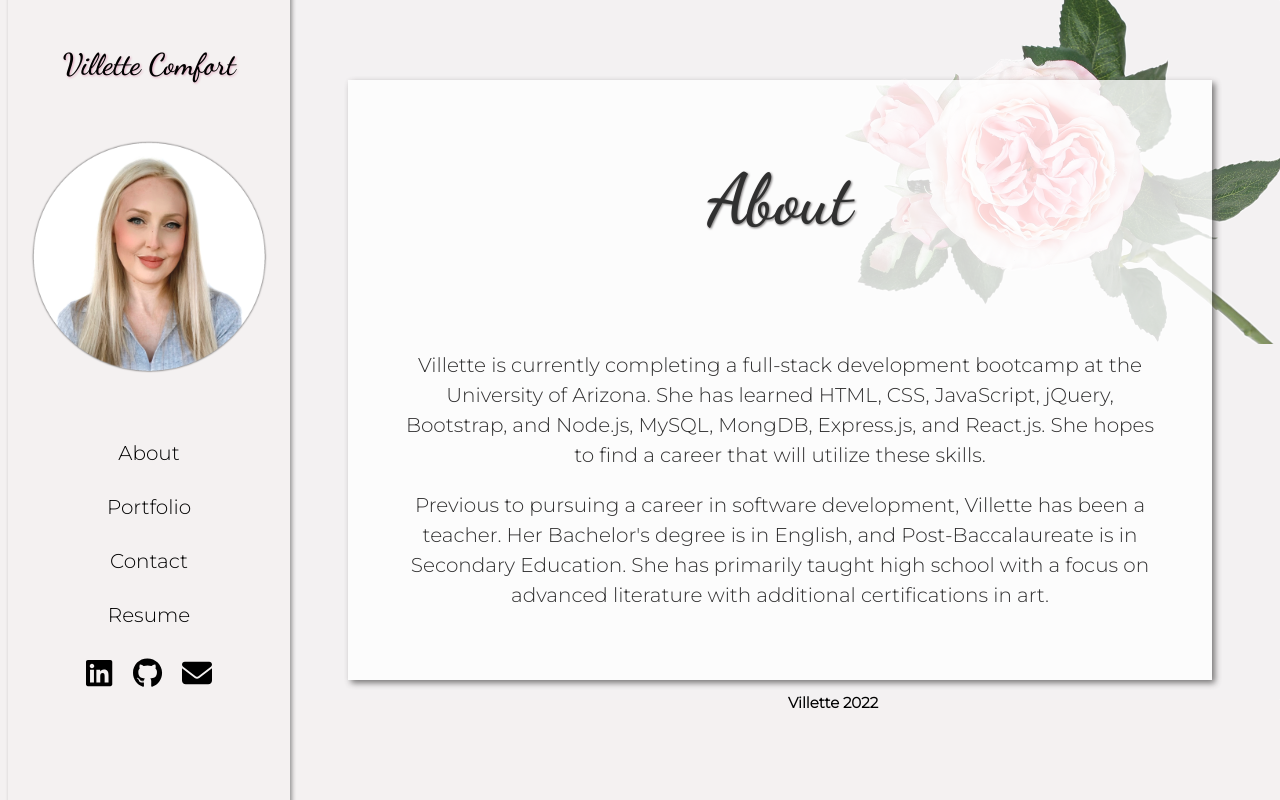
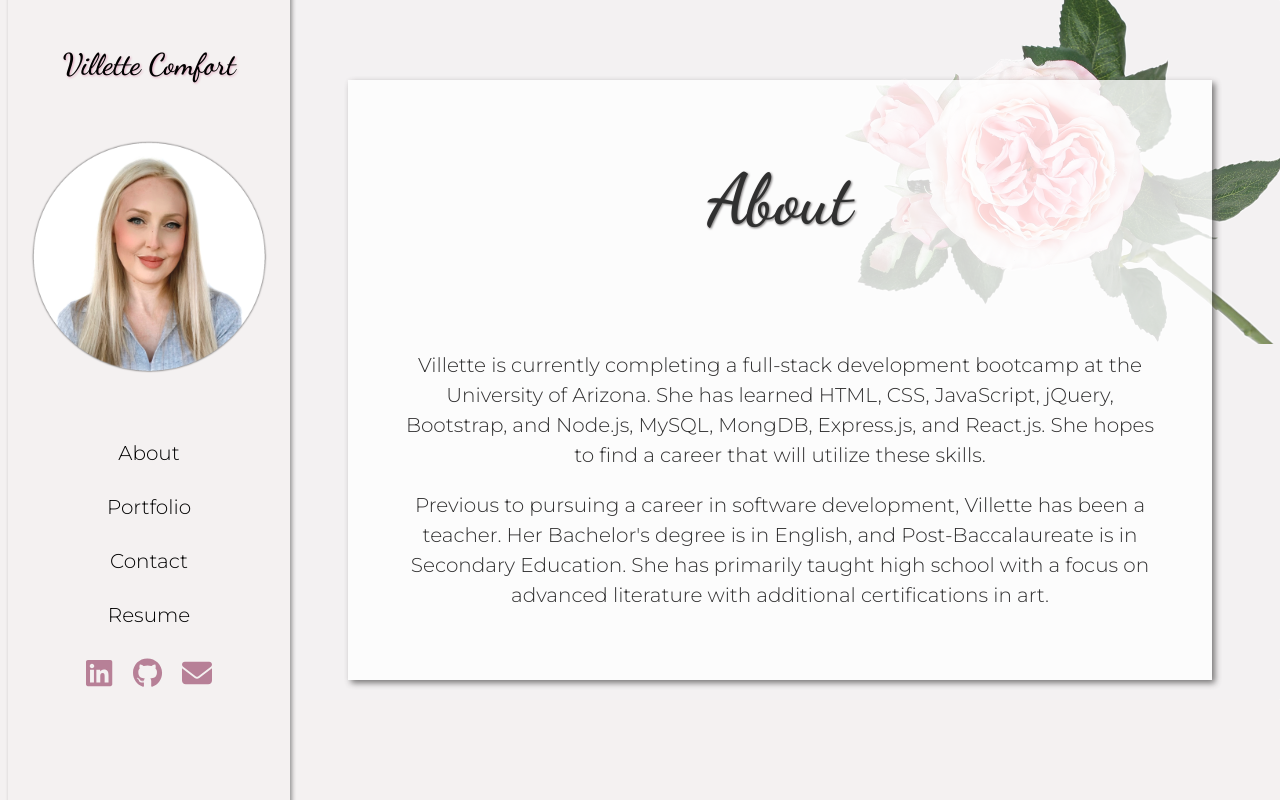
Before and after one commit to villettec/M20C-React_Portfolio, a React (Create React App) app: page / in a window 1280 px wide. Built offline with nearby package versions, Linux system fonts and the light colour scheme.

Commit message:
Changed icon color, removed footer

```diff
--- a/src/App.jsx
+++ b/src/App.jsx
@@ -4,7 +4,6 @@ import Contact from "./pages/Contact";
 import Portfolio from "./pages/Portfolio";
 import Resume from "./pages/Resume";
 import Header from './components/Header';
-import Footer from './components/Footer';
 import "./style.css"
 import { ToastContainer, toast } from 'react-toastify';
 import 'react-toastify/dist/ReactToastify.css';
@@ -38,7 +37,6 @@ function App() {
         progress={undefined}
         theme="dark"/>
         {handleChange()}
-        <Footer/>
     </div>
   );
 }
--- a/src/components/Footer.jsx
+++ /dev/null
@@ -1,11 +0,0 @@
-import React from 'react'
-
-const Footer = () => {
-  return (
-    <div>
-      <h2 className='footer'>Villette 2022</h2>
-    </div>
-  )
-}
-
-export default Footer
--- a/src/components/Navigation.jsx
+++ b/src/components/Navigation.jsx
@@ -34,9 +34,9 @@ const Navigation = (props) => {
     </ul>
   </nav>
   <div className="icon-links">
-    <a href="https://www.linkedin.com/in/villette-comfort-80ab86234/"><FontAwesomeIcon icon={faLinkedin}></FontAwesomeIcon></a>
-    <a href="https://github.com/villettec"><FontAwesomeIcon icon={faGithub}></FontAwesomeIcon></a>
-    <a href="mailto: villette@live.com"><FontAwesomeIcon icon={faEnvelope}></FontAwesomeIcon></a>
+    <a href="https://www.linkedin.com/in/villette-comfort-80ab86234/"><FontAwesomeIcon icon={faLinkedin} color="rgb(183, 128, 151)"></FontAwesomeIcon></a>
+    <a href="https://github.com/villettec"><FontAwesomeIcon icon={faGithub} color="rgb(183, 128, 151)"></FontAwesomeIcon></a>
+    <a href="mailto: villette@live.com"><FontAwesomeIcon icon={faEnvelope} color="rgb(183, 128, 151)"></FontAwesomeIcon></a>
   </div>
 </section>
     </>
--- a/src/style.css
+++ b/src/style.css
@@ -83,7 +83,7 @@ li {
 
 .icon-links a {
     font-size: 30px;
-    color:rgb(183, 128, 151);
+    /* Doesn't work, have to code on html: color:rgb(183, 128, 151); */
     margin-right: 20px;
 }
 
```
